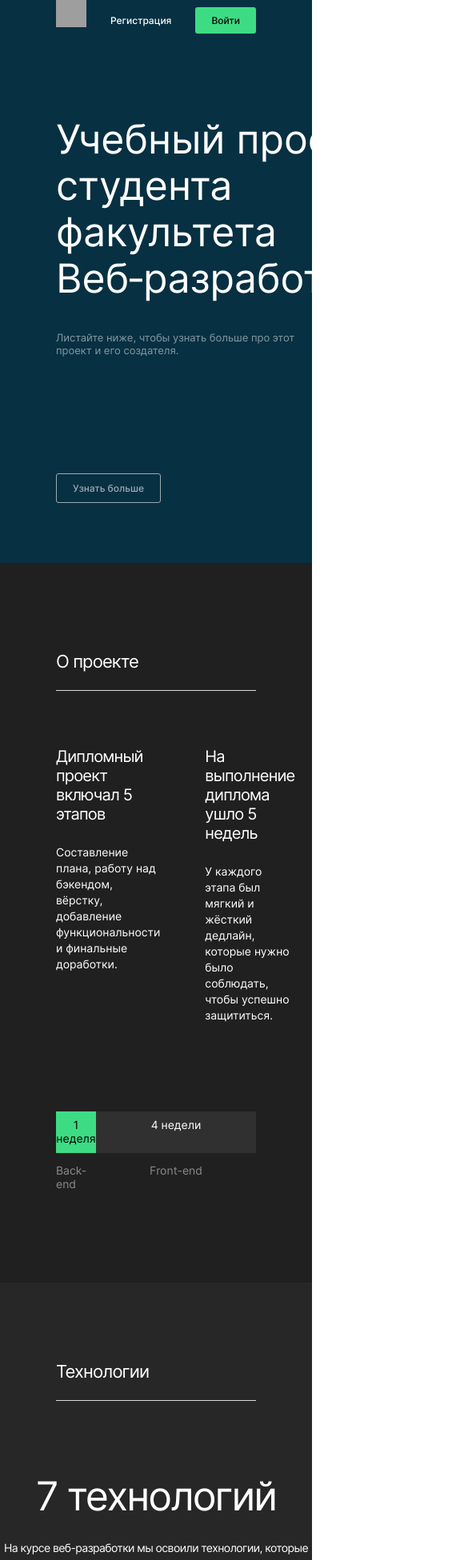
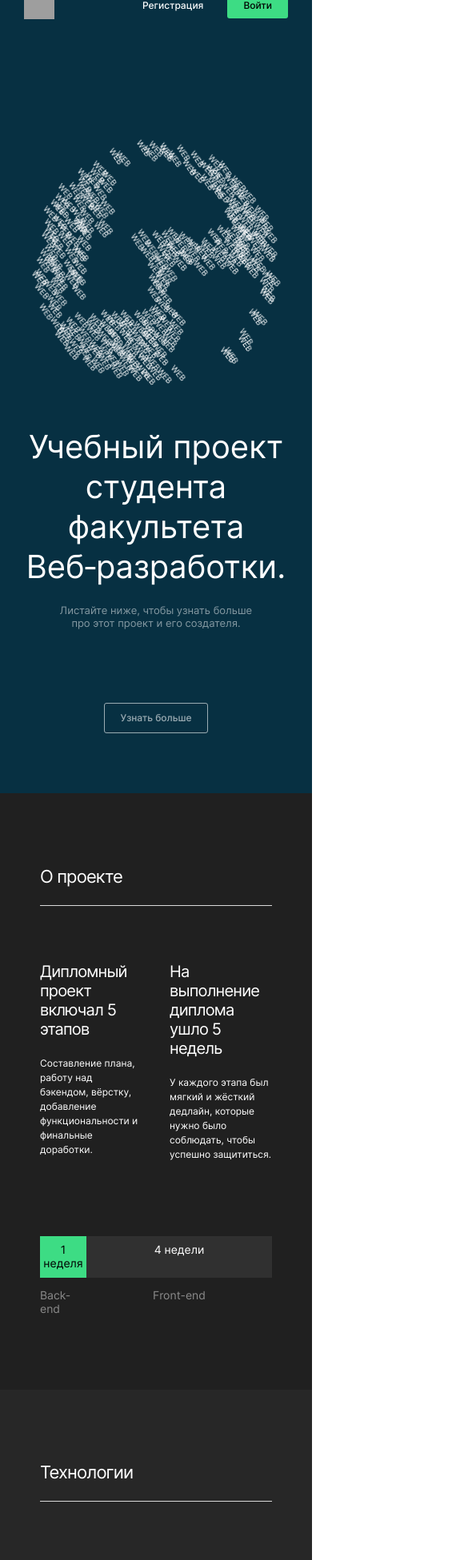
Before and after one commit to KseniiaDzhigun/movies-explorer-frontend, a React (Create React App) app: page / in a window 390 px wide. Shown: the part 32-1983 px from the top of the page at 80% size, 585 px wide, since content can reach past the window. Built offline with nearby package versions, Linux system fonts and the light colour scheme; grey boxes are pictures that could not be loaded.

Commit message:
feat: main adaptive 768px

```diff
--- a/src/components/AboutMe/AboutMe.css
+++ b/src/components/AboutMe/AboutMe.css
@@ -2,7 +2,6 @@
     margin: 0 70px;
     padding: 112px 0 0;
     color: #FFFFFF;
-    background-color: #202020;
 }
 
 .me__title {
@@ -18,6 +17,7 @@
 .me__info {
     display: flex;
     margin: 66px 0 0;
+    gap: 50px;
     justify-content: space-between;
 }
 
@@ -67,3 +67,32 @@
     width: 270px;
     height: 327px;
 }
+
+@media screen and (max-width: 768px) {
+    .me {
+        margin: 0 50px;
+        padding: 91px 0 0;
+    }
+
+    .me__name {
+        margin: 0 0 16px;
+        font-size: 40px;
+        line-height: 1;
+    }
+
+    .me__job-age {
+        font-size: 12px;
+        line-height: 1.5;
+    }
+
+    .me__detailed {
+        margin: 20px 0 87px;
+        font-size: 12px;
+        line-height: 1.5;
+    }
+
+    .me__avatar {
+        width: 255px;
+        height: 307px;
+    }
+}
--- a/src/components/AboutProject/AboutProject.css
+++ b/src/components/AboutProject/AboutProject.css
@@ -71,3 +71,25 @@
     grid-template-rows: 1fr 1fr;
     justify-items: center;
 }
+
+@media screen and (max-width: 768px) {
+    .project {
+        margin: 0 50px;
+        padding: 91px 0 88px;
+    }
+
+    .project__table {
+        gap: 37px;
+    }
+
+    .project__subtitle {
+        margin: 70px 0 22px;
+    }
+
+    .project__text_description {
+        font-size: 12px;
+        line-height: 1.5;
+        margin: 0 0 93px;
+    }
+
+}
--- a/src/components/Footer/Footer.css
+++ b/src/components/Footer/Footer.css
@@ -49,3 +49,10 @@
 .footer__link:hover {
     opacity: .6;
 }
+
+@media screen and (max-width: 768px) {
+    .footer {
+        margin: 0 30px;
+        padding: 58px 0 20px;
+    }
+}
--- a/src/components/Header/Header.css
+++ b/src/components/Header/Header.css
@@ -23,9 +23,8 @@
 
 }
 
-@media screen and (max-width: 619px) {
+@media screen and (max-width: 768px) {
     .header {
-        min-height: 56px;
-        padding-top: 28px;
+        margin: 0 30px;
     }
 }
--- a/src/components/Portfolio/Portfolio.css
+++ b/src/components/Portfolio/Portfolio.css
@@ -1,7 +1,6 @@
 .portfolio {
     margin: 0 70px;
     padding: 101px 0 104px;
-    background-color: #202020;
 }
 
 .portfolio__title {
@@ -11,8 +10,6 @@
     font-size: 18px;
     line-height: 1.11;
 }
-
-.portfolio__menu {}
 
 .portfolio__project {
     width: 100%;
@@ -55,3 +52,20 @@
 .portfolio__icon {
     padding-top: 3px;
 }
+
+
+@media screen and (max-width: 768px) {
+    .portfolio {
+        margin: 0 50px;
+        padding: 91px 0 90px;
+    }
+
+    .portfolio__link {
+        font-size: 28px;
+        line-height: 1.79;
+    }
+
+    .portfolio__title {
+        margin: 0 0 48px;
+    }
+}
--- a/src/components/Promo/Promo.css
+++ b/src/components/Promo/Promo.css
@@ -9,8 +9,6 @@
     display: flex;
     justify-content: space-between;
 }
-
-.promo__info {}
 
 .promo__title {
     max-width: 640px;
@@ -67,5 +65,37 @@
 }
 
 .rotation {
-    animation: rotation 20s linear infinite;
+    animation: rotation 40s linear infinite;
 }
+
+@media screen and (max-width: 768px) {
+    .promo {
+        padding-bottom: 75px;
+    }
+
+    .promo__content {
+        margin: 140px 50px 0;
+        flex-direction: column-reverse;
+        align-items: center;
+        gap: 48px;
+    }
+
+    .promo__info {
+        display: flex;
+        flex-direction: column;
+        align-items: center;
+    }
+
+    .promo__title {
+        font-size: 40px;
+        line-height: 1.25;
+        margin: 0 0 22px;
+        text-align: center;
+    }
+
+    .promo__text {
+        text-align: center;
+        max-width: 260px;
+        margin: 0 0 92px;
+    }
+}
--- a/src/components/Techs/Techs.css
+++ b/src/components/Techs/Techs.css
@@ -57,3 +57,35 @@
     border-radius: 10px;
     padding: 22px 0px;
 }
+
+@media screen and (max-width: 768px) {
+    .techs {
+        padding: 90px 0;
+    }
+
+    .techs__title {
+        margin: 0 50px;
+    }
+
+    .techs__subtitle {
+        margin: 80px 0 22px;
+    }
+
+    .techs__text {
+        font-size: 12px;
+    }
+
+    .techs__text_description {
+        line-height: 1.5;
+    }
+
+    .techs__list {
+        margin: 83px auto 0;
+    }
+
+    .techs__text_item {
+        line-height: 1.25;
+        width: 84px;
+        padding: 21px 0px;
+    }
+}
```
Also changed, not shown: src/images/RESULT_768_LANDING.png (added).
